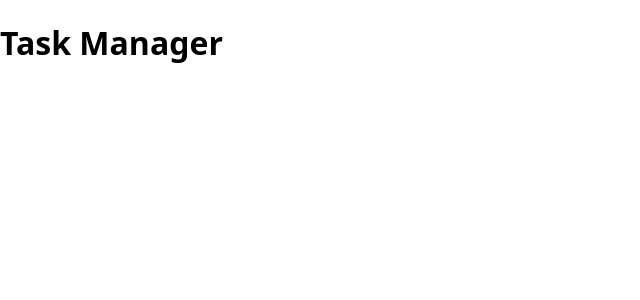
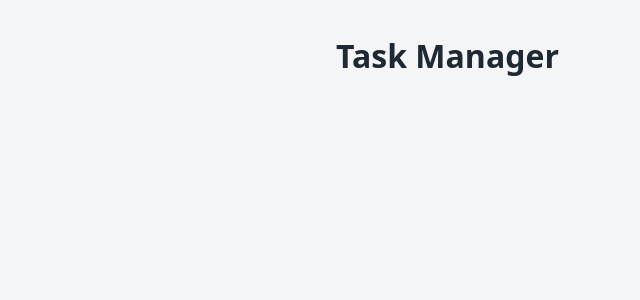
Before and after one commit to valmores/task-manager, a React (Vite) app in the folder frontend/: page / in a window 1280 px wide. Shown: the top 300 px of the page, without its empty margins (0-640 px from the left). Built offline with nearby package versions, Linux system fonts and the light colour scheme.

Commit message:
style: add base styles and CSS variables

```diff
--- a/frontend/src/App.jsx
+++ b/frontend/src/App.jsx
@@ -1,6 +1,6 @@
 function App() {
   return (
-    <main>
+    <main className="container">
       <h1>Task Manager</h1>
     </main>
   )
--- a/frontend/src/index.css
+++ b/frontend/src/index.css
@@ -1,4 +1,88 @@
+:root {
+  --color-bg: #f4f5f7;
+  --color-surface: #ffffff;
+  --color-text: #1f2933;
+  --color-text-muted: #6b7280;
+  --color-border: #e2e5ea;
+  --color-primary: #4f46e5;
+  --color-primary-hover: #4338ca;
+  --color-danger: #dc2626;
+  --color-danger-hover: #b91c1c;
+  --color-success: #16a34a;
+  --radius: 8px;
+  --shadow: 0 1px 3px rgba(0, 0, 0, 0.08), 0 1px 2px rgba(0, 0, 0, 0.06);
+
+  font-family: system-ui, 'Segoe UI', Roboto, sans-serif;
+  line-height: 1.5;
+  color: var(--color-text);
+  background: var(--color-bg);
+}
+
+*,
+*::before,
+*::after {
+  box-sizing: border-box;
+}
+
 body {
   margin: 0;
-  font-family: system-ui, 'Segoe UI', Roboto, sans-serif;
+  min-height: 100vh;
 }
+
+h1,
+h2,
+h3,
+p {
+  margin: 0;
+}
+
+.container {
+  max-width: 640px;
+  margin: 0 auto;
+  padding: 2rem 1rem;
+}
+
+button,
+input,
+textarea {
+  font: inherit;
+  color: inherit;
+}
+
+input,
+textarea {
+  width: 100%;
+  padding: 0.6rem 0.75rem;
+  background: var(--color-surface);
+  border: 1px solid var(--color-border);
+  border-radius: var(--radius);
+}
+
+input:focus,
+textarea:focus {
+  outline: 2px solid var(--color-primary);
+  outline-offset: 1px;
+  border-color: transparent;
+}
+
+textarea {
+  resize: vertical;
+}
+
+button {
+  padding: 0.5rem 1rem;
+  border: none;
+  border-radius: var(--radius);
+  background: var(--color-primary);
+  color: #fff;
+  cursor: pointer;
+}
+
+button:hover:not(:disabled) {
+  background: var(--color-primary-hover);
+}
+
+button:disabled {
+  opacity: 0.6;
+  cursor: not-allowed;
+}
```
